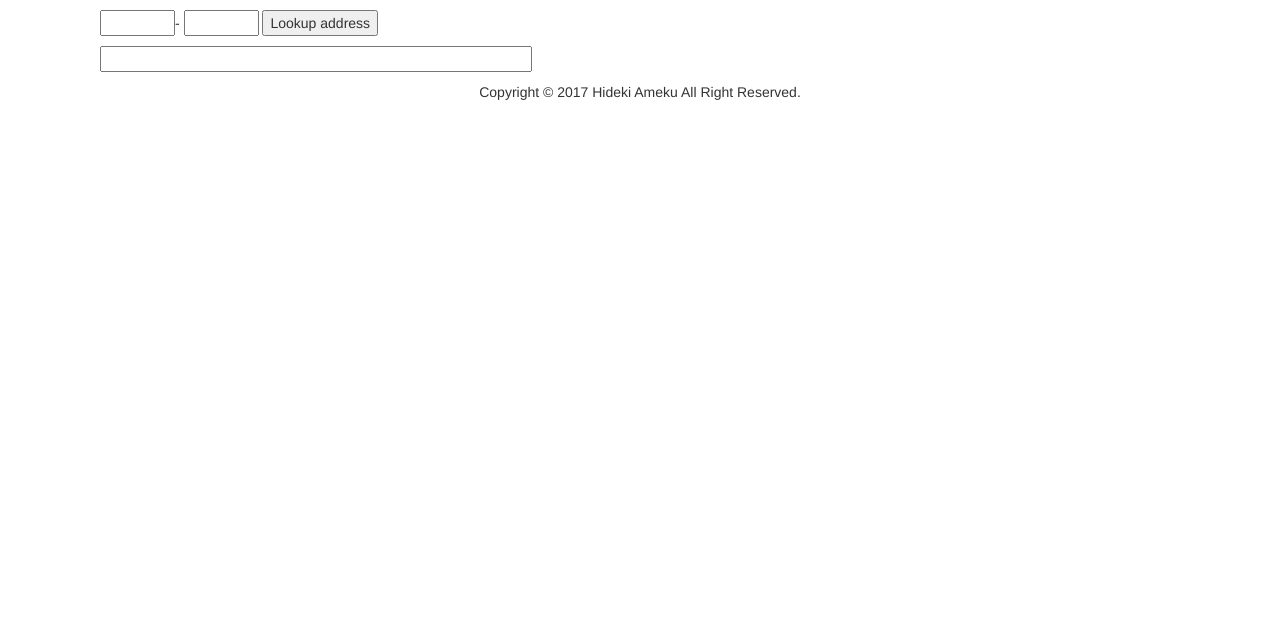
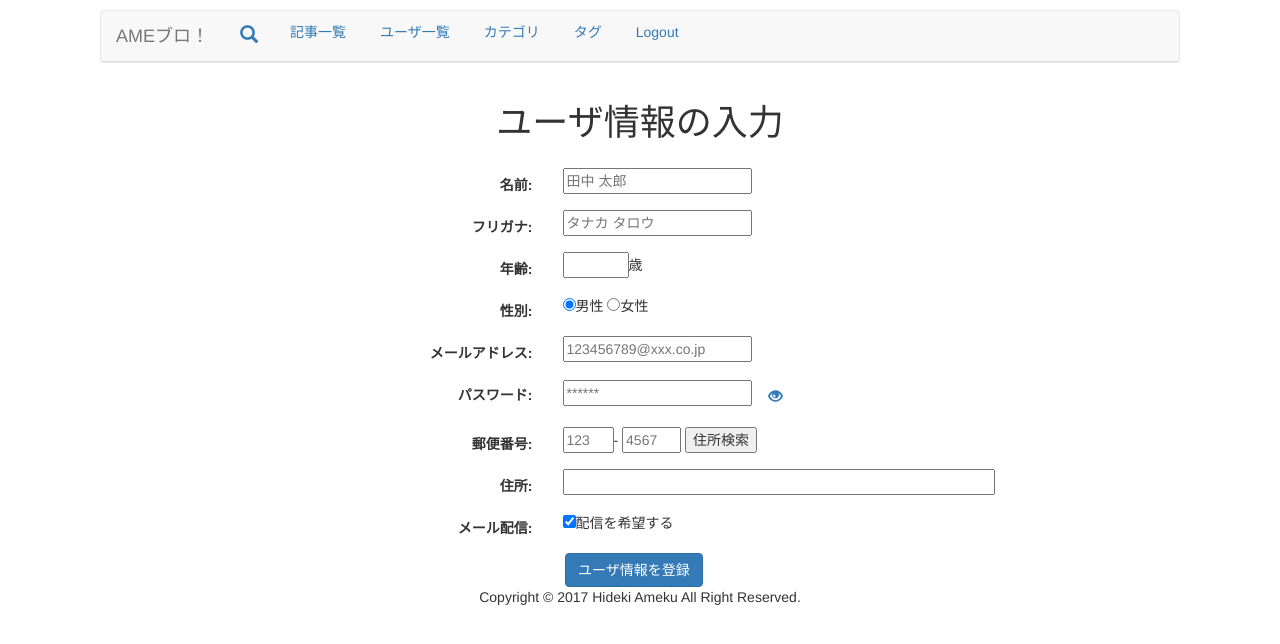
Before and after one commit to amekuhideki/Acltest, a CakePHP app: the page made by app/View/Zipcodes/index.ctp in a window 1280 px wide. Shown: the top 644 px of the page. Run offline with PHP 8.4 and a stand-in for CakePHP, Linux system fonts and the light colour scheme; the template is opened without the code that fills it, so the values that code supplies are empty; form fields are guessed from the names that the template uses; some libraries are stand-ins or nearby versions.

Commit message:
Add function control of input form

```diff
--- a/app/View/Zipcodes/index.ctp
+++ b/app/View/Zipcodes/index.ctp
@@ -1,10 +1,21 @@
 <script type="text/javascript">
 $(document).ready(function(){
+
+    $('.number').on('keydown', function(e) {
+      var k = e.keyCode;
+      if(!((k >= 48 && k <= 57) || (k >=96 && k <= 105) ||
+            k == 32 || k == 8 || k == 46 || k == 39 || k == 37 | k == 9)){
+        return false;
+      }
+    });
     $("#lookup").click(function(){
-        var zip1 = $.trim($('#zip1').val().match(/^[0-9]+$/));
+        var zip1 = $.trim($('#zip1').val());
         var zip2 = $.trim($('#zip2').val());
         var zipcode = zip1 + zip2;
-console.log(zipcode)
+        if ($('#zip1').val() == '' || $('#zip2').val() == '') {
+          alert('郵便番号を入力してください');
+          return false;
+        }
         $.ajax({
             type: "post",
             url: "http://blog.dev/AclTest/Zipcodes/getdata/",
@@ -13,7 +24,6 @@ console.log(zipcode)
             dataType : "json",
             scriptCharset: 'utf-8'
         }).done(function(data){
-          console.log(data)
             if(data[0] == ""){
                 alert('見つかりませんでした。');
             } else {
@@ -24,12 +34,117 @@ console.log(zipcode)
         //     alert(errorThrown);
         // });
      });
+     //郵便番号の結合
+     $('#zip1' && '#zip2').change(function(){
+       var zip1 = $.trim($('#zip1').val());
+       var zip2 = $.trim($('#zip2').val());
+       var zipcode = zip1 + zip2;
+       console.log(zipcode)
+       $('<input>').attr({
+         type: 'hidden',
+         name: 'post_code',
+         value: zipcode
+       }).appendTo('.zipcode');
+     });
+     //パスワード表示・非表示
+     $('#masking').click(function(){
+       var pass = $('#password').val();
+       var type = $('#password').attr('type');
+       var masking_child = $('#masking span');
+       if (type == 'password') {
+         type = 'text';
+         masking_child.replaceWith('<span class="btn glyphicon glyphicon-eye-close"></span>')
+         $('input[type=submit]').attr('disabled','disabled');
+       } else {
+         type = 'password';
+         masking_child.replaceWith('<span class="btn glyphicon glyphicon-eye-open"></span>')
+         $('input[type=submit]').removeAttr('disabled');
+       }
+       var input = '<input type=\"' + type + '\"id=\"password\">';
+       $('#password').replaceWith(input);
+       $("#password").attr({
+         name: 'password',
+         value: pass,
+       });
+  });
+
+
 });
 </script>
+<style>
+  .center {
+    text-align: center;
+  }
+</style>
+<?php echo $this->element('header'); ?>
 
-<form>
-    <p><input type="text" name="zip1" id="zip1" size="6">-
-       <input type="text" name="zip2" id="zip2" size="6">
-    <input type="button" id="lookup" value="Lookup address"></p>
-    <p><input size="50" type="text" name="address" id="address"></p>
+<form class="form-horizontal" action="Zipcodes/add" method="post">
+  <div class="form-group">
+    <div class="col-sm-12 center">
+      <h1>ユーザ情報の入力</h1>
+    </div>
+  </div>
+  <div class="form-group">
+    <label for="name" class="col-sm-5 control-label">名前:</label>
+    <div class="col-sm-7">
+      <input type="text" name="name" size="20" placeholder="田中 太郎" required>
+    </div>
+  </div>
+  <div class="form-group">
+    <label for="kananame" class="col-sm-5 control-label">フリガナ:</label>
+    <div class="col-sm-7">
+      <input type="text" name="kananame" size="20" placeholder="タナカ タロウ" required>
+    </div>
+  </div>
+  <div class="form-group">
+    <label for="age" class="col-sm-5 control-label">年齢:</label>
+    <div class="col-sm-7">
+      <input type="number" class="number" name="age" max="100" min="10" required>歳
+    </div>
+  </div>
+  <div class="form-group">
+    <label for="gender" class="col-sm-5 control-label">性別:</label>
+    <div class="col-sm-7">
+      <input type="radio" name="gender" value="0" checked required>男性
+      <input type="radio" name="gender" value="1" required>女性
+    </div>
+  </div>
+  <div class="form-group">
+    <label for="mail" class="col-sm-5 control-label">メールアドレス:</label>
+    <div class="col-sm-7">
+      <input type="email" name="mail" placeholder="123456789@xxx.co.jp" required>
+    </div>
+  </div>
+  <div class="form-group">
+    <label for="password" class="col-sm-5 control-label">パスワード:</label>
+    <div class="col-sm-7">
+      <input type="password" id="password" name="password" placeholder="******" required>
+      <a class="button" id="masking"><span class="btn glyphicon glyphicon-eye-open"></span></a>
+    </div>
+  </div>
+  <div class='form-group'>
+    <label for="post_code" class="col-sm-5 control-label">郵便番号:</label>
+    <div class="col-sm-7 zipcode">
+      <input type="text" name="zip1" id="zip1" class="number" size="3" maxlength="3" placeholder="123" required>-
+      <input type="text" name="zip2" id="zip2" class="number" size="4" maxlength="4" placeholder="4567" required>
+      <input type="hidden" name="post_code" value="zip1zip2"/>
+      <input type="button" id="lookup" value="住所検索">
+    </div>
+  </div>
+  <div class="form-group">
+    <label for="address" class="col-sm-5 control-label">住所:</label>
+    <div class="col-sm-7">
+      <input size="50" type="text" name="address" id="address" required>
+    </div>
+  </div>
+  <div class="form-group">
+    <label for="mail_delivery" class="col-sm-5 control-label">メール配信:</label>
+    <div class="col-sm-7">
+      <input type="checkbox" name="mail_delivery" value="1" checked>配信を希望する
+    </div>
+  </div>
+  <div class="col-sm-5"></div>
+  <div class="col-sm-7">
+    <input type="submit" class="btn btn-primary" value="ユーザ情報を登録">
+  </div>
 </form>
```
